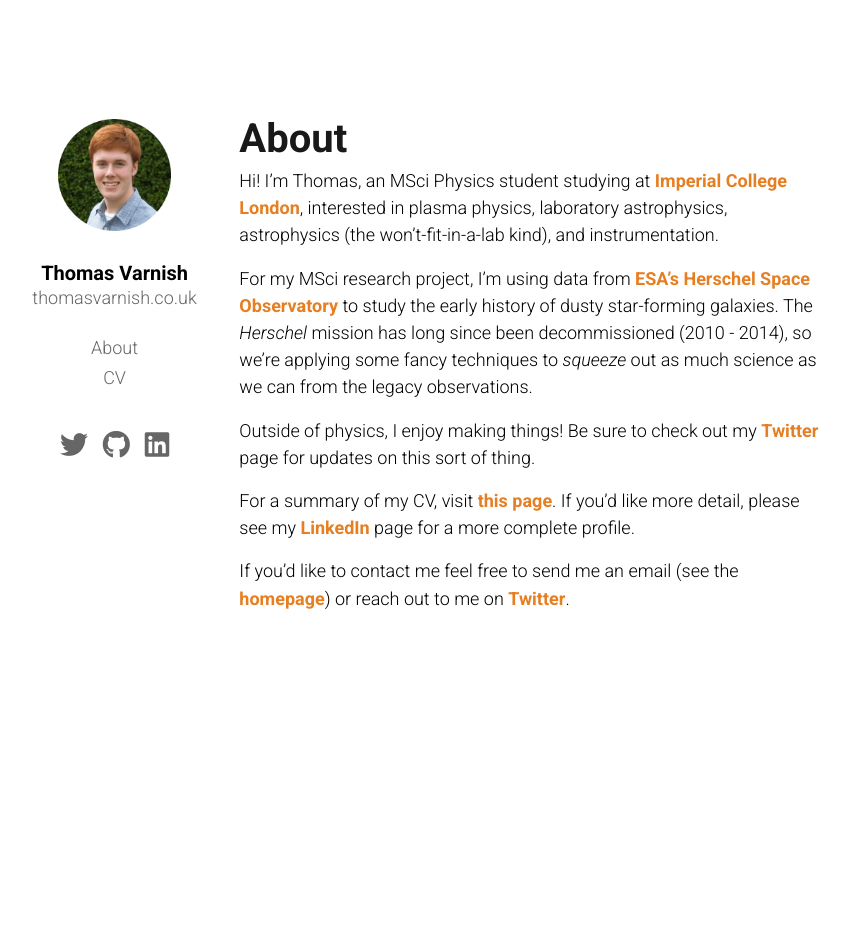
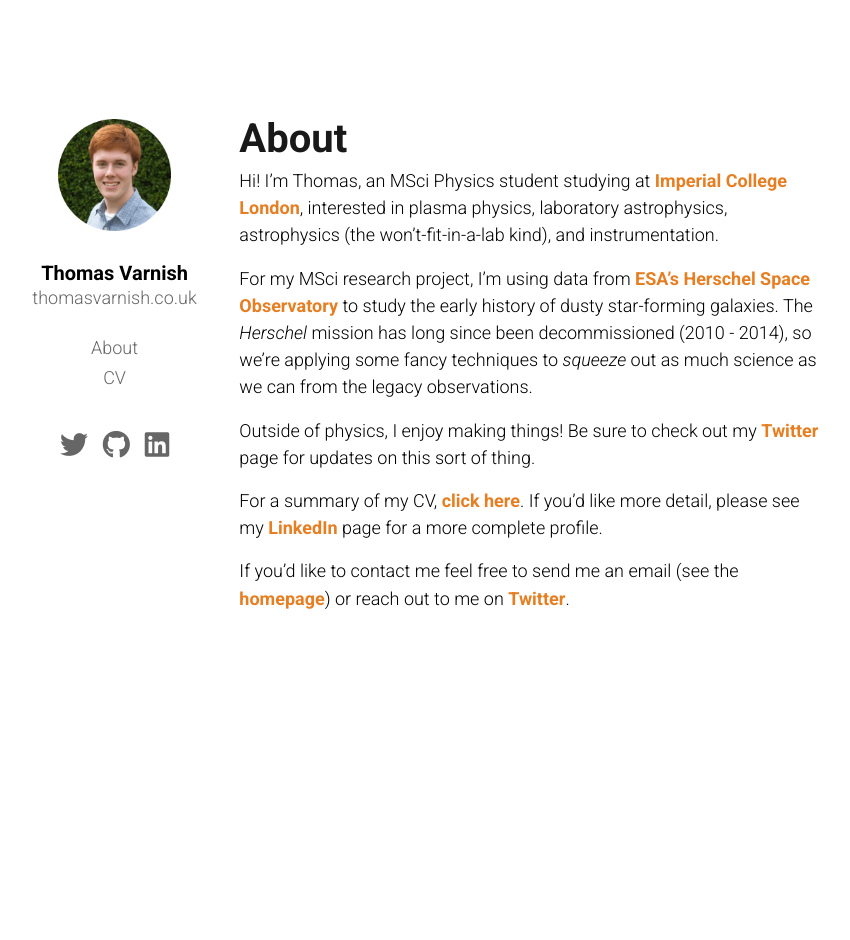
Before and after one commit to tvarnish/tvarnish.github.io, a Jekyll site: the page built from about.md, in a window 1280 px wide. Shown: the whole page, without its empty margins (176-1026 px from the left). Built offline with Jekyll 4.4.1, drawn with Linux system fonts in a browser that asks for light colours; nearby versions of some CDN libraries.

Commit message:
Re-phrase link text

```diff
--- a/about.md
+++ b/about.md
@@ -11,6 +11,6 @@ For my MSci research project, I'm using data from [ESA's Herschel Space Observat
 
 Outside of physics, I enjoy making things! Be sure to check out my [Twitter](https://twitter.com/{{ site.author.twitter }}) page for updates on this sort of thing.
 
-For a summary of my CV, visit [this page](/cv). If you'd like more detail, please see my [LinkedIn](https://linkedin.com/in/{{ site.author.linkedin }}) page for a more complete profile.
+For a summary of my CV, [click here](/cv). If you'd like more detail, please see my [LinkedIn](https://linkedin.com/in/{{ site.author.linkedin }}) page for a more complete profile.
 
 If you'd like to contact me feel free to send me an email (see the [homepage](/)) or reach out to me on [Twitter](https://twitter.com/{{ site.author.twitter }}).
```
